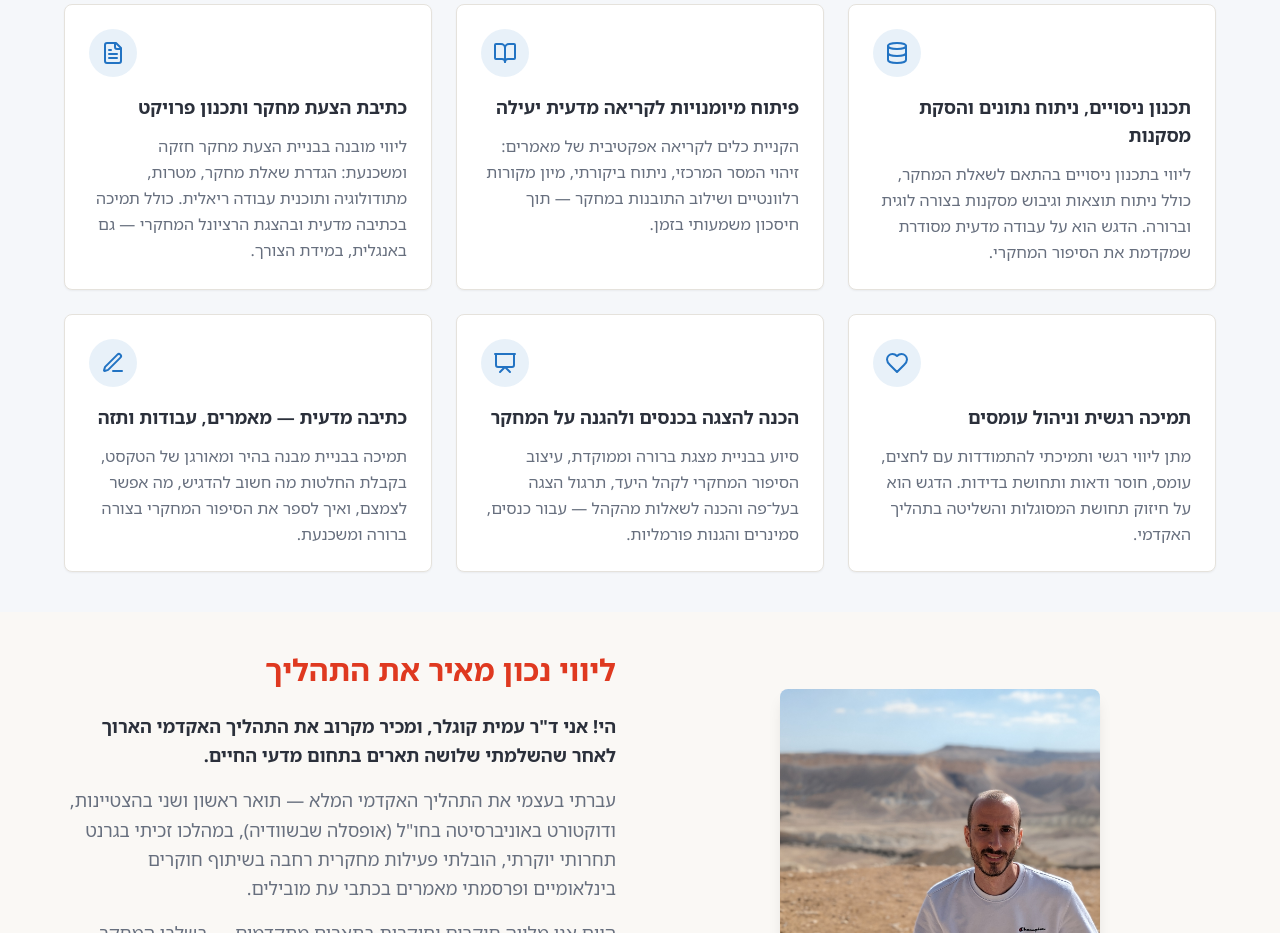
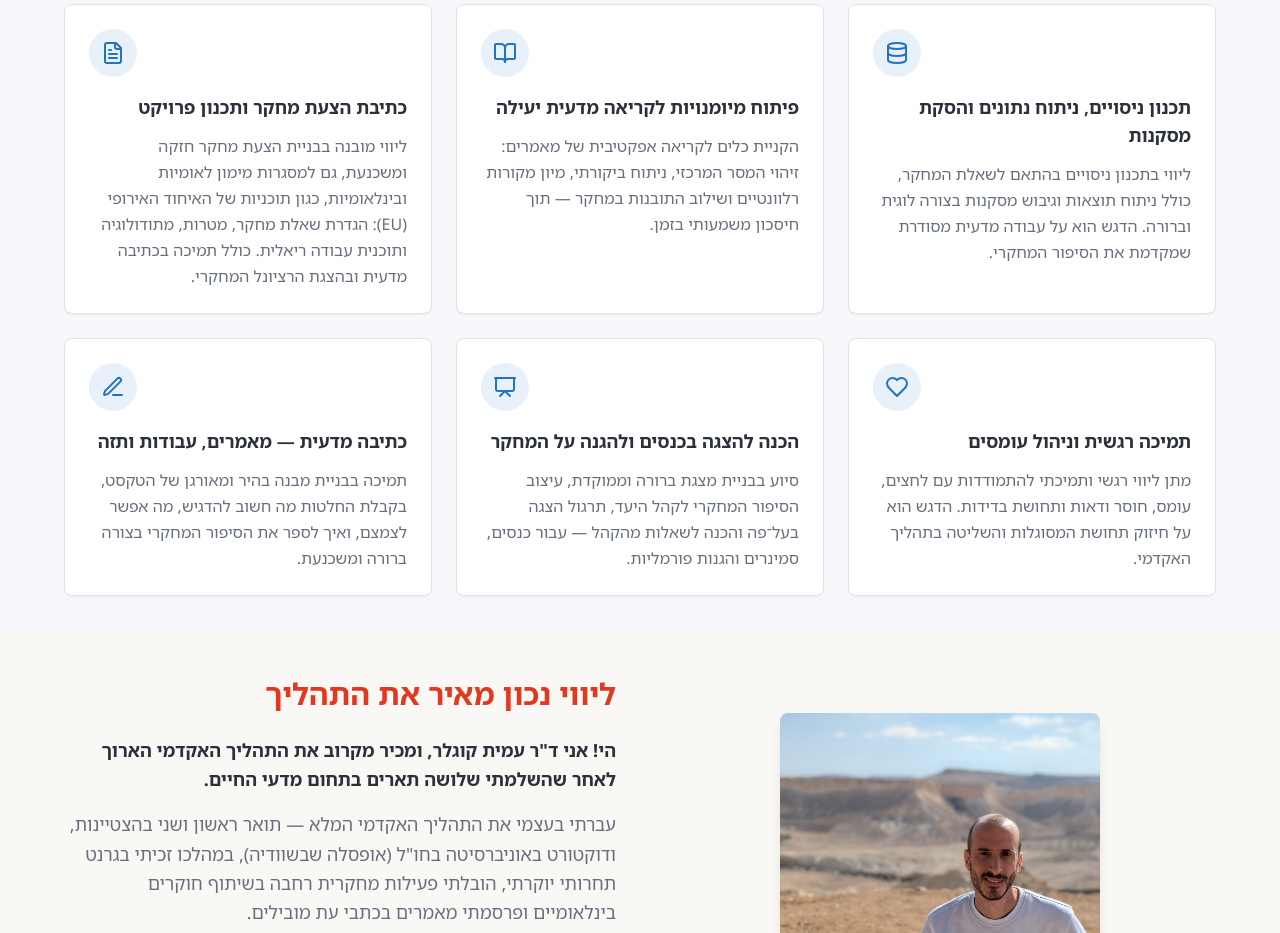
Before and after one commit to amitkugler/academic-light, a React (Vite) app: page / in a window 1280 px wide. Shown: the part 1580-2513 px from the top of the page. Built offline with nearby package versions, Linux system fonts and the light colour scheme; the HTML template or start-up script is replaced by a standard one.

Commit message:
Establish development branch workflow and update proposal services

```diff
--- a/src/components/Services.tsx
+++ b/src/components/Services.tsx
@@ -6,7 +6,7 @@ const services = [
   {
     icon: FileText,
     title: "כתיבת הצעת מחקר ותכנון פרויקט",
-    description: "ליווי מובנה בבניית הצעת מחקר חזקה ומשכנעת: הגדרת שאלת מחקר, מטרות, מתודולוגיה ותוכנית עבודה ריאלית. כולל תמיכה בכתיבה מדעית ובהצגת הרציונל המחקרי — גם באנגלית, במידת הצורך."
+    description: "ליווי מובנה בבניית הצעת מחקר חזקה ומשכנעת, גם למסגרות מימון לאומיות ובינלאומיות, כגון תוכניות של האיחוד האירופי (EU): הגדרת שאלת מחקר, מטרות, מתודולוגיה ותוכנית עבודה ריאלית. כולל תמיכה בכתיבה מדעית ובהצגת הרציונל המחקרי."
   },
   {
     icon: BookOpen,
--- a/src/data/translations.ts
+++ b/src/data/translations.ts
@@ -27,7 +27,7 @@ export const englishTranslations: Record<string, string> = {
   "ועכשיו זה הזמן הכי מתאים!": "Now is a good time to start",
   "אשמח שנדבר ב-WhatsApp": "Let's talk on WhatsApp",
   "כתיבת הצעת מחקר ותכנון פרויקט": "Research proposal writing and project planning",
-  "ליווי מובנה בבניית הצעת מחקר חזקה ומשכנעת: הגדרת שאלת מחקר, מטרות, מתודולוגיה ותוכנית עבודה ריאלית. כולל תמיכה בכתיבה מדעית ובהצגת הרציונל המחקרי — גם באנגלית, במידת הצורך.": "Structured support for a strong, persuasive research proposal: defining your research question, aims, methodology and a realistic work plan. Includes guidance on scientific writing and explaining the rationale for your research, in English when needed.",
+  "ליווי מובנה בבניית הצעת מחקר חזקה ומשכנעת, גם למסגרות מימון לאומיות ובינלאומיות, כגון תוכניות של האיחוד האירופי (EU): הגדרת שאלת מחקר, מטרות, מתודולוגיה ותוכנית עבודה ריאלית. כולל תמיכה בכתיבה מדעית ובהצגת הרציונל המחקרי.": "Structured support for a strong, persuasive research proposal, including proposals for national and international funding programmes, such as European Union (EU) programmes: defining your research question, aims, methodology and a realistic work plan. Includes guidance on scientific writing and explaining the rationale for your research.",
   "פיתוח מיומנויות לקריאה מדעית יעילה": "Developing effective scientific reading skills",
   "הקניית כלים לקריאה אפקטיבית של מאמרים: זיהוי המסר המרכזי, ניתוח ביקורתי, מיון מקורות רלוונטיים ושילוב התובנות במחקר — תוך חיסכון משמעותי בזמן.": "Tools for reading papers efficiently: identifying the main message, critical analysis, selecting relevant sources and integrating insights into your research, while saving valuable time.",
   "תכנון ניסויים, ניתוח נתונים והסקת מסקנות": "Experiment planning, data analysis and drawing conclusions",
```
Also changed, not shown: 2 other files (tests, documents, lock files or other folders).
